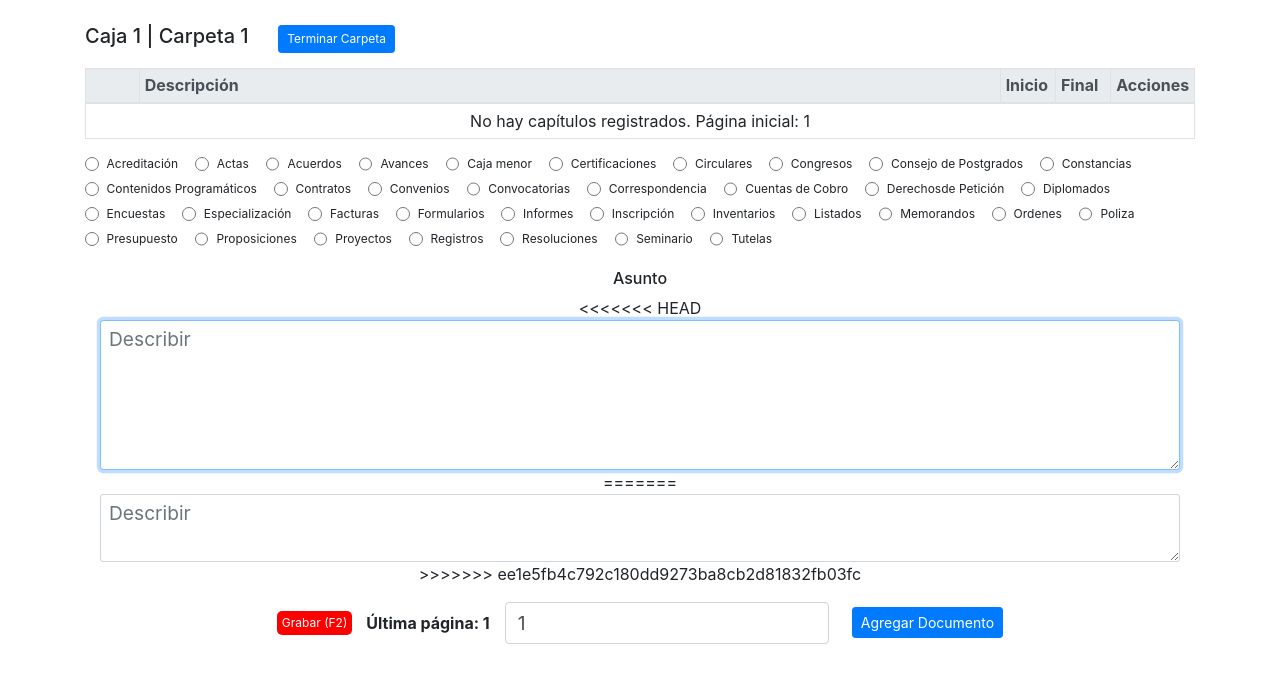
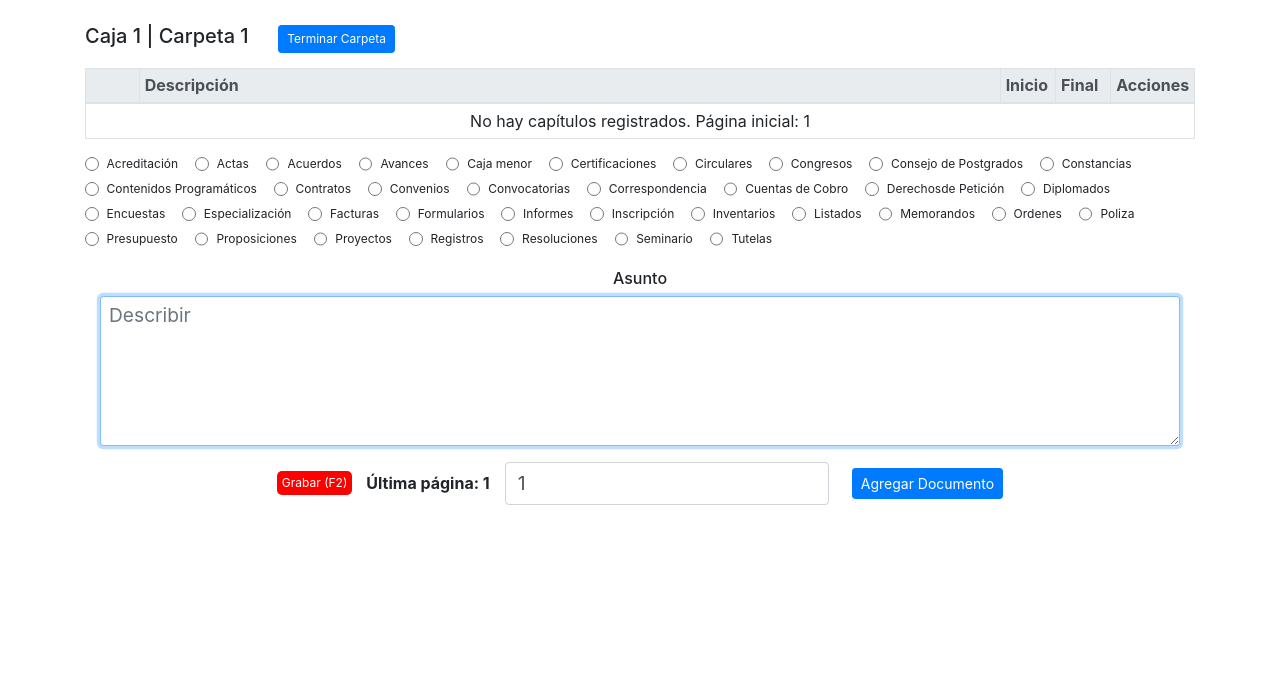
Before and after one commit to wrot06/doroti, a PHP site: page /indice.php in a window 1280 px wide. Shown: the top 683 px of the page. Run offline with PHP 8.4, Linux system fonts and the light colour scheme; the visitor is signed in with stand-in values (Sample User, id 1); data comes from the database, SQL or seed files in the repository; data that the repository does not hold is empty; some libraries are stand-ins or nearby versions.

Commit message:
resuelve problema en indice

```diff
--- a/indice.php
+++ b/indice.php
@@ -168,13 +168,10 @@ $conec->close();
 
     <form id="capituloForm">
         <h2 class="h6 mb-2">Asunto</h2> <!-- Añadido clase 'h6' y reducido el margen inferior -->
+
         <div class="form-group">
-<<<<<<< HEAD
         <textarea id="titulo" class="form-control form-control-sm" placeholder="Describir" required style="font-size: 1.2rem; height: 150px;"></textarea>
-=======
-        <textarea id="titulo" class="form-control form-control-sm" placeholder="Describir" required style="font-size: 1.2rem;"></textarea>
->>>>>>> ee1e5fb4c792c180dd9273ba8cb2d81832fb03fc
-    </div>
+        </div>
 
         <div class="form-row align-items-center mb-2"> <!-- Reduce el margen inferior -->
             <button type="button" id="grabarBoton" class="btn btn-warning btn-sm">Grabar (F2)</button> <!-- Añadido class 'btn-sm' -->
```
Also changed, not shown: 1 other file.
